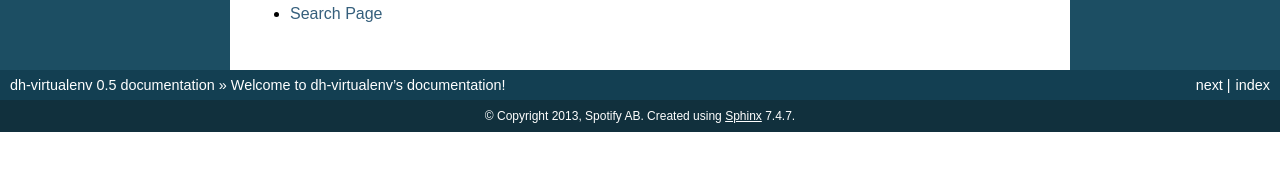
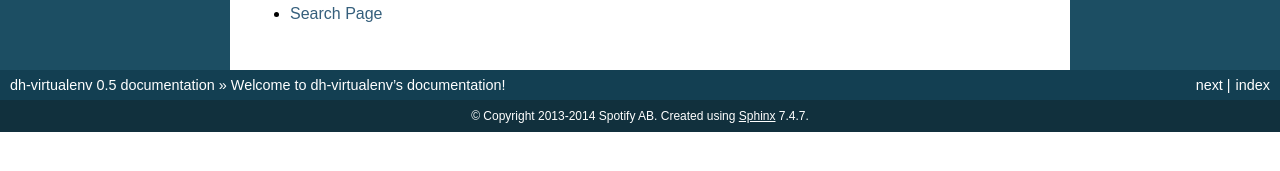
Before and after one commit to spotify/dh-virtualenv, a Sphinx documentation site: the page built from doc/index.rst, in a window 1280 px wide. Shown: the part 432-603 px from the top of the page. Built offline with Sphinx 7.4.7, drawn with Linux system fonts in a browser that asks for light colours.

Commit message:
docs: Update copyright

```diff
--- a/doc/conf.py
+++ b/doc/conf.py
@@ -41,7 +41,7 @@ master_doc = 'index'
 
 # General information about the project.
 project = u'dh-virtualenv'
-copyright = u'2013, Spotify AB'
+copyright = u'2013-2014 Spotify AB'
 
 # The version info for the project you're documenting, acts as replacement for
 # |version| and |release|, also used in various other places throughout the
```
